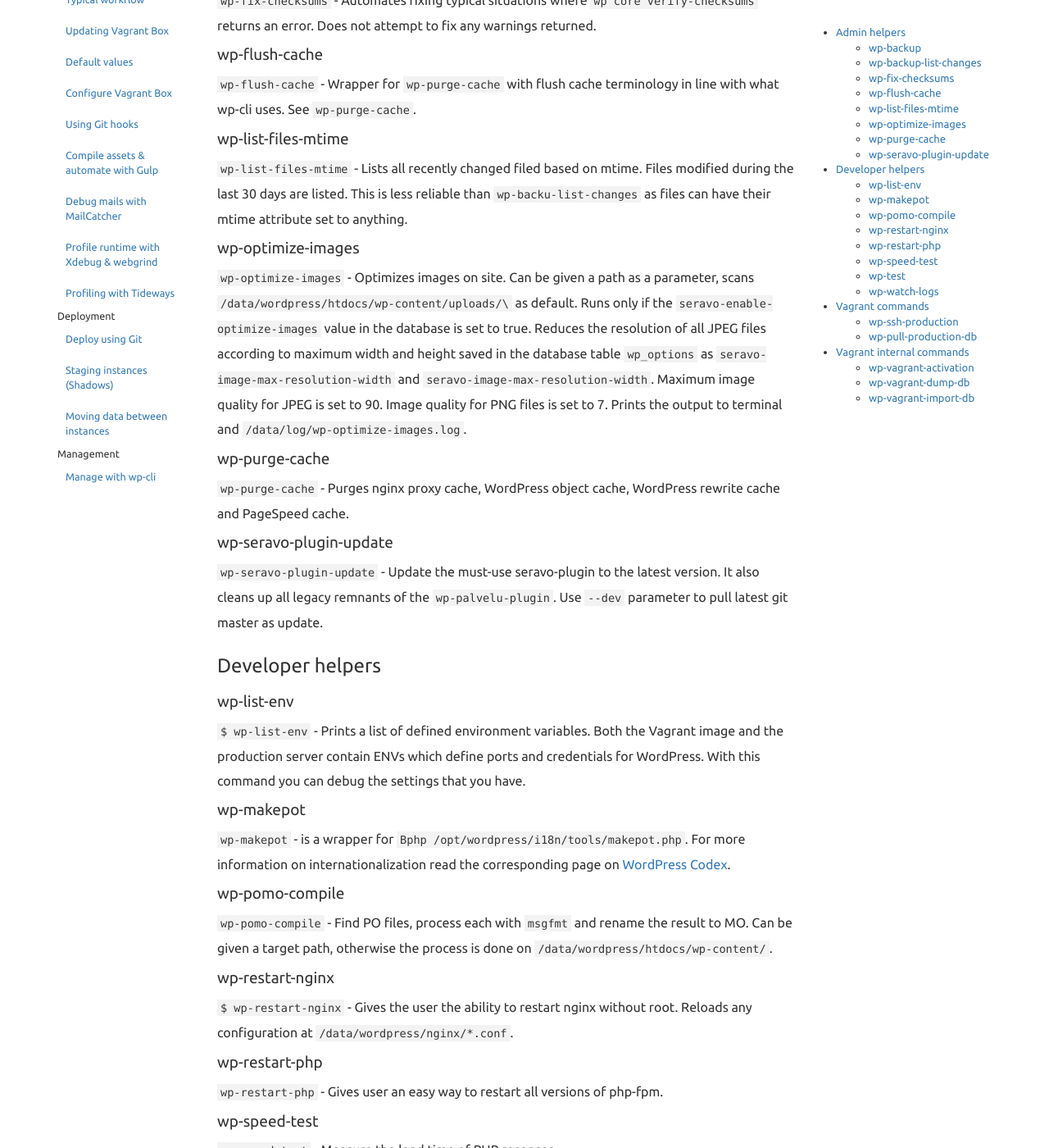
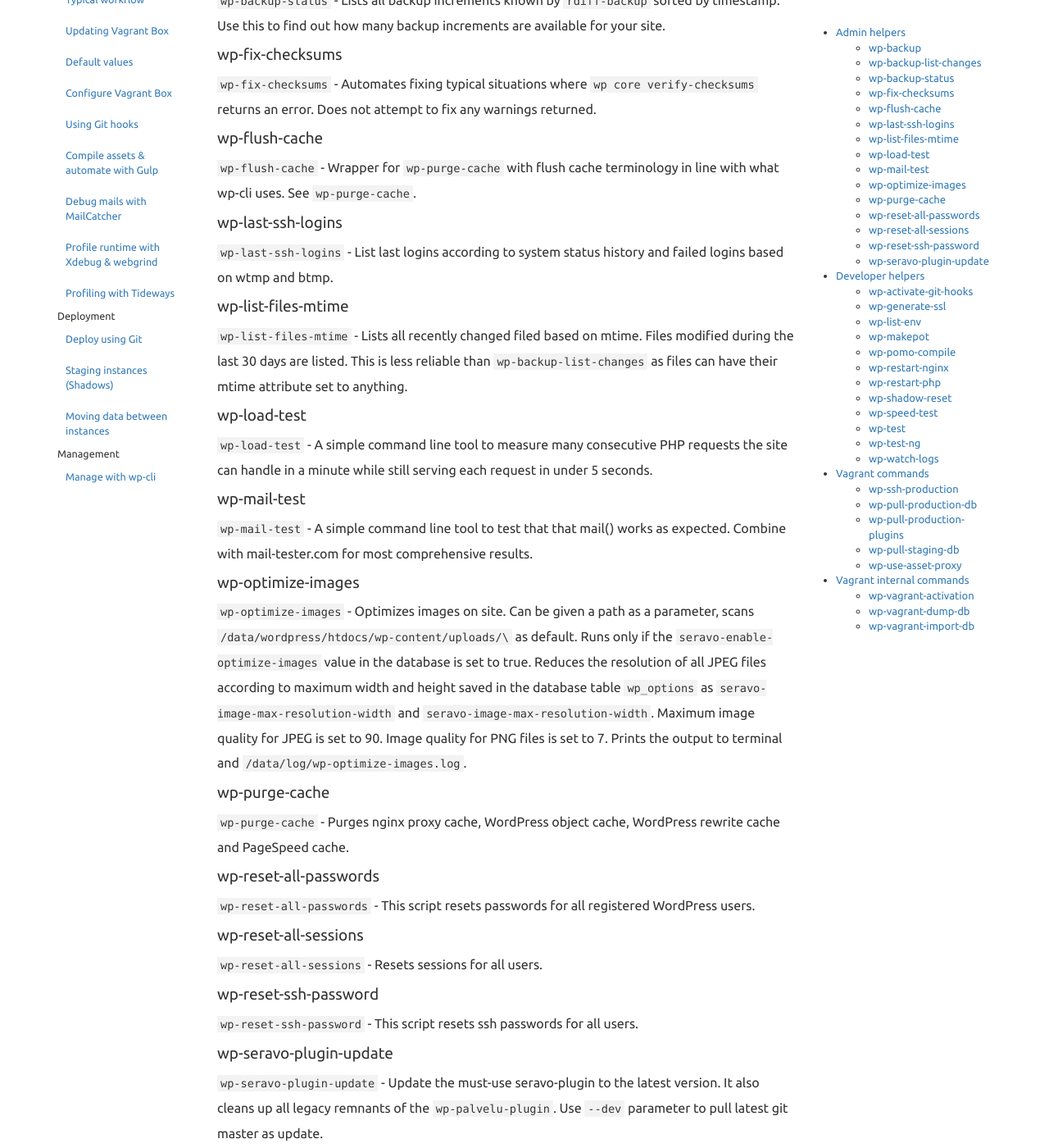
Before and after one commit to Seravo/docs, a Jekyll site: the page built from _posts/2015-10-13-available-commands.md, in a window 1280 px wide and 1400 px high, scrolled down 756 px. Shown: the whole window at 82% size. Built offline with Jekyll 4.4.1, drawn with Linux system fonts in a browser that asks for light colours; nearby versions of some CDN libraries; some of the changed text lies outside the part shown.

Commit message:
Add listings for new commands

````diff
--- a/_posts/2015-10-13-available-commands.md
+++ b/_posts/2015-10-13-available-commands.md
@@ -22,14 +22,26 @@ Production contains most of these and also a command for purging cache.
 #### wp-backup-list-changes
 ``` wp-backup-list-changes ``` - Lists all files known by ``` rdiff-backup ``` sorted by timestamp. Use this to find out what files really changed in the system, as the file attribute mtime is not a reliable source of information. Use ```rdiff-backup --exclude /data/backups --compare-at-time now /data /data/backs/data/ ``` to find out how the current data differs from latest backup.
 
+#### wp-backup-status
+``` wp-backup-status ``` - Lists all backup increments known by ``` rdiff-backup ``` sorted by timestamp. Use this to find out how many backup increments are available for your site.
+
 #### wp-fix-checksums
 ``` wp-fix-checksums ``` - Automates fixing typical situations where ``` wp core verify-checksums ``` returns an error. Does not attempt to fix any warnings returned.
 
 #### wp-flush-cache
 ``` wp-flush-cache ``` - Wrapper for ``` wp-purge-cache ``` with flush cache terminology in line with what wp-cli uses. See ```wp-purge-cache```.
 
+#### wp-last-ssh-logins
+``` wp-last-ssh-logins ``` - List last logins according to system status history and failed logins based on wtmp and btmp.
+
 #### wp-list-files-mtime
-``` wp-list-files-mtime ``` - Lists all recently changed filed based on mtime. Files modified during the last 30 days are listed. This is less reliable than ``` wp-backu-list-changes ``` as files can have their mtime attribute set to anything.
+``` wp-list-files-mtime ``` - Lists all recently changed filed based on mtime. Files modified during the last 30 days are listed. This is less reliable than ``` wp-backup-list-changes ``` as files can have their mtime attribute set to anything.
+
+#### wp-load-test
+``` wp-load-test ``` - A simple command line tool to measure many consecutive PHP requests the site can handle in a minute while still serving each request in under 5 seconds.
+
+#### wp-mail-test
+``` wp-mail-test ``` - A simple command line tool to test that that mail() works as expected. Combine with mail-tester.com for most comprehensive results.
 
 #### wp-optimize-images
 ``` wp-optimize-images ``` - Optimizes images on site. Can be given a path as a parameter, scans ```/data/wordpress/htdocs/wp-content/uploads/\``` as default. Runs only if the ```seravo-enable-optimize-images``` value in the database is set to true. Reduces the resolution of all JPEG files according to maximum width and height saved in the database table ``` wp_options ``` as ``` seravo-image-max-resolution-width ``` and ``` seravo-image-max-resolution-width ```. Maximum image quality for JPEG is set to 90. Image quality for PNG files is set to 7. Prints the output to terminal and ```/data/log/wp-optimize-images.log```.
@@ -37,14 +49,30 @@ Production contains most of these and also a command for purging cache.
 #### wp-purge-cache
 ``` wp-purge-cache ``` - Purges nginx proxy cache, WordPress object cache, WordPress rewrite cache and PageSpeed cache.
 
+#### wp-reset-all-passwords
+``` wp-reset-all-passwords ``` - This script resets passwords for all registered WordPress users.
+
+#### wp-reset-all-sessions
+``` wp-reset-all-sessions ``` - Resets sessions for all users.
+
+#### wp-reset-ssh-password
+``` wp-reset-ssh-password ``` - This script resets ssh passwords for all users.
+
 #### wp-seravo-plugin-update
 ``` wp-seravo-plugin-update ``` - Update the must-use seravo-plugin to the latest version. It also cleans up all legacy remnants of the ``` wp-palvelu-plugin ```. Use ```--dev``` parameter to pull latest git master as update.
 
 
 
 ### Developer helpers
+
+#### wp-activate-git-hooks
+``` wp-activate-git-hooks ``` - Enables git hook scripts.
+
+#### wp-generate-ssl
+``` wp-generate-ssl ``` - Generate SSL-certificate with all domains from ``` config.yml ```.
+
 #### wp-list-env
-```$ wp-list-env ``` - Prints a list of defined environment variables. Both the Vagrant image and the production server contain ENVs which define ports and credentials for WordPress. With this command you can debug the settings that you have.
+``` wp-list-env ``` - Prints a list of defined environment variables. Both the Vagrant image and the production server contain ENVs which define ports and credentials for WordPress. With this command you can debug the settings that you have.
 
 #### wp-makepot
 ``` wp-makepot ``` - is a wrapper for ```Bphp /opt/wordpress/i18n/tools/makepot.php```. For more information on internationalization read the corresponding page on [WordPress Codex](https://codex.wordpress.org/I18n_for_WordPress_Developers).
@@ -58,11 +86,17 @@ Production contains most of these and also a command for purging cache.
 #### wp-restart-php
 ``` wp-restart-php ``` - Gives user an easy way to restart all versions of php-fpm.
 
+#### wp-shadow-reset
+``` wp-shadow-reset ``` - A simple command line tool for moving data from production to shadow instances. Will delete and replace all files in the ```/data/wordpress/``` directory of a shadow with a clone from production.
+
 #### wp-speed-test
 ``` wp-speed-test ``` - Measure the load time of PHP resonses.
 
 #### wp-test
-`$ wp-test` - Runs [Rspec tests]({{ site.baseurl }}{% post_url 2015-10-11-integration-tests %}) from ```/data/wordpress/tests/rspec/*.rb```.
+``` wp-test ``` - Runs [Rspec tests]({{ site.baseurl }}{% post_url 2015-10-11-integration-tests %}) from ```/data/wordpress/tests/rspec/*.rb```.
+
+#### wp-test-ng
+``` wp-test-ng ``` - Runs the latest tests on the website.
 
 #### wp-watch-logs
 ``` wp-watch-logs ``` - Start watching all the logs under ``` /data/log/ ```.
@@ -76,7 +110,16 @@ Production contains most of these and also a command for purging cache.
 ```$ wp-ssh-production``` - If your config.yml is set up with production details you can ssh into your production instance.
 
 #### wp-pull-production-db
-`$ wp-pull-production-db` - Copies the production database into your local Vagrant box. Also replaces all production siteurls in the database with your local development siteurl.
+``` wp-pull-production-db ``` - Copies the production database into your local Vagrant box. Also replaces all production siteurls in the database with your local development siteurl.
+
+#### wp-pull-production-plugins
+``` wp-pull-production-plugins ``` - Pulls the plugins used in production.
+
+#### wp-pull-staging-db
+``` wp-pull-staging-db ``` - Pull database from staging and Search-Replace with details from ```config.yml```.
+
+#### wp-use-asset-proxy
+``` wp-use-asset-proxy ``` - Sets an asset proxy for your development environment based on ```config.yml```.
 
 ### Vagrant internal commands
 
@@ -87,11 +130,11 @@ Production contains most of these and also a command for purging cache.
 </div>
 
 #### wp-vagrant-activation
-```$ wp-vagrant-activation ``` - Restarts nginx and avahi-daemon, generates domains in /etc/hosts and production details to .ssh/config
+``` wp-vagrant-activation ``` - Restarts nginx and avahi-daemon, generates domains in /etc/hosts and production details to .ssh/config
 
 #### wp-vagrant-dump-db
-```$ wp-vagrant-dump-db ``` - This is run everytime you `halt` or `destroy` the vagrant box. So that you have dump file next time.
+``` wp-vagrant-dump-db ``` - This is run everytime you `halt` or `destroy` the vagrant box. So that you have dump file next time.
 
 #### wp-vagrant-import-db
-```$ wp-vagrant-import-db ``` - This is run everytime you `up` the vagrant box. It tries to import the dump file generated by ```wp-vagrant-dump-db``` so you can continue development where you left off.
+``` wp-vagrant-import-db ``` - This is run everytime you `up` the vagrant box. It tries to import the dump file generated by ```wp-vagrant-dump-db``` so you can continue development where you left off.
 </div>
````
